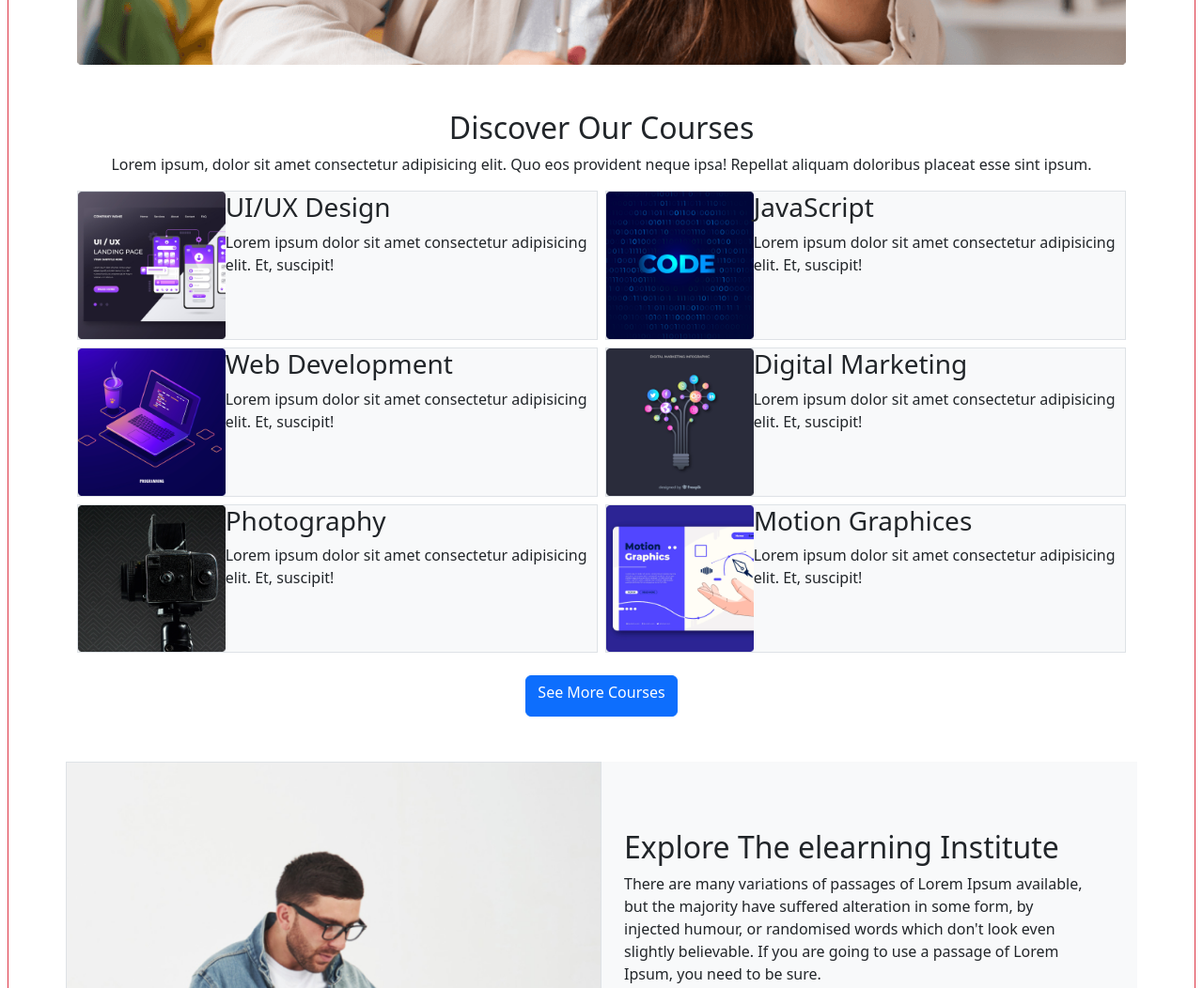
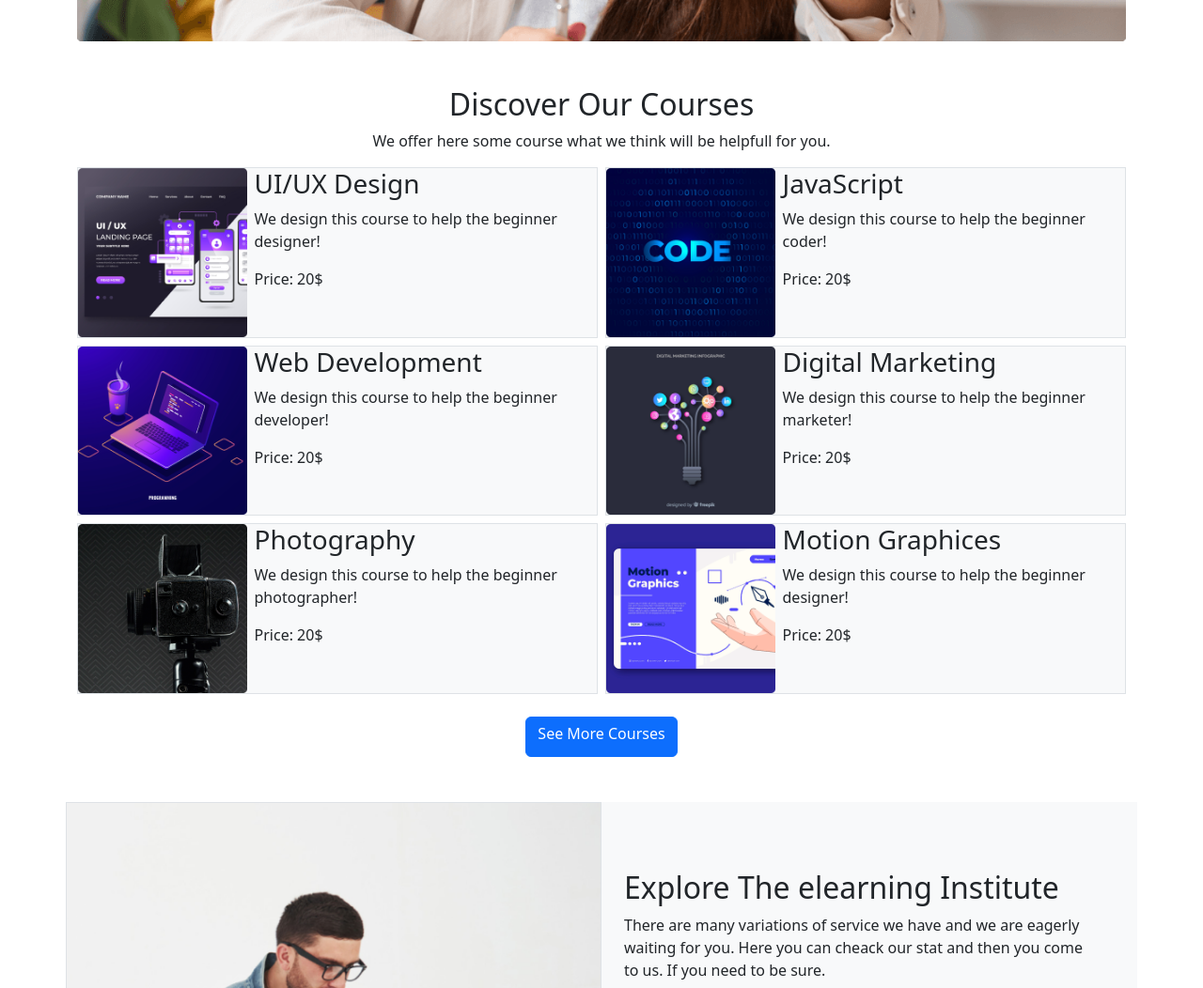
Before and after one commit to IkbalHasanMhamud/Pro-TechEdu, a plain HTML site: page index.html in a window 1280 px wide. Shown: the part 620-1672 px from the top of the page at 94% size. Drawn offline with Linux system fonts and the light colour scheme.

Commit message:
fourth commit

```diff
--- a/index.html
+++ b/index.html
@@ -55,11 +55,11 @@
           </nav>
 
     </header>
-    <main class="m-2 border border-danger g-3">
+    <main class="m-2 g-3">
 
       <!-----------------
         -------- Top Slide Show------
-      --------------------------  -->>
+      --------------------------  -->
 
         <section class="" style="max-height: 700px;">
             <div class="container">
@@ -109,19 +109,19 @@
         <section class="mt-5 mb-5">
             <div class="container text-center mt-5">
                 <h2>Discover Our Courses</h2>
-                <p>Lorem ipsum, dolor sit amet consectetur adipisicing elit. Quo eos provident neque ipsa! Repellat aliquam doloribus placeat esse sint ipsum.</p>
+                <p> We offer here some course what we think will be helpfull for you.</p>
             </div>
-            <div class="container text-start">
+            <div class="container text-start ">
               <div class="row g-2">
                 <div class="col-lg-6 ">
                   <div class="d-lg-flex d-md-flex border bg-light">
                     <div>
                       <img class="img-fluid" src="images/course/course-1.png">
                     </div>
-                    <div class="">
+                    <div class="w-75 ps-2">
                       <h3>UI/UX Design</h3>
-                      <p>Lorem ipsum dolor sit amet consectetur adipisicing elit. Et, suscipit!</p>
-
+                      <p>We design this course to help the beginner designer!</p>
+                      <p>Price: 20$</p>
                     </div>
                   </div>
                 </div>
@@ -130,9 +130,10 @@
                     <div>
                       <img class="img-fluid" src="images/course/course-2.png">
                     </div>
-                    <div>
+                    <div class="w-75 ps-2">
                       <h3>JavaScript</h3>
-                      <p>Lorem ipsum dolor sit amet consectetur adipisicing elit. Et, suscipit!</p>
+                      <p>We design this course to help the beginner coder!</p>
+                      <p>Price: 20$</p>
                     </div>
                   </div>
                 </div>
@@ -141,9 +142,10 @@
                     <div>
                       <img class="img-fluid" src="images/course/course-3.png">
                     </div>
-                    <div>
+                    <div class="w-75 ps-2">
                       <h3>Web Development</h3>
-                      <p>Lorem ipsum dolor sit amet consectetur adipisicing elit. Et, suscipit!</p>
+                      <p>We design this course to help the beginner developer!</p>
+                      <p>Price: 20$</p>
                     </div>
                   </div>
                 </div>
@@ -152,9 +154,10 @@
                     <div>
                       <img class="img-fluid" src="images/course/course-4.png">
                     </div>
-                    <div>
+                    <div class="w-75 ps-2">
                       <h3>Digital Marketing</h3>
-                      <p>Lorem ipsum dolor sit amet consectetur adipisicing elit. Et, suscipit!</p>
+                      <p>We design this course to help the beginner marketer!</p>
+                      <p>Price: 20$</p>
                     </div>
                   </div>
                 </div>
@@ -163,9 +166,10 @@
                     <div>
                       <img class="img-fluid" src="images/course/course-5.png">
                     </div>
-                    <div>
+                    <div class="w-75 ps-2">
                       <h3>Photography</h3>
-                      <p>Lorem ipsum dolor sit amet consectetur adipisicing elit. Et, suscipit!</p>
+                      <p>We design this course to help the beginner photographer!</p>
+                      <p>Price: 20$</p>
                     </div>
                   </div>
                 </div>
@@ -174,9 +178,10 @@
                     <div>
                       <img class="img-fluid" src="images/course/course-6.png">
                     </div>
-                    <div>
+                    <div class="w-75 ps-2">
                       <h3>Motion Graphices</h3>
-                      <p>Lorem ipsum dolor sit amet consectetur adipisicing elit. Et, suscipit!</p>
+                      <p>We design this course to help the beginner designer!</p>
+                      <p>Price: 20$</p>
                     </div>
                   </div>
                 </div>
@@ -211,10 +216,7 @@
                   <card-body class="p-2 p-xl-4 row align-items-center mt-lg-5 col-sm-12">
                     <h3 class="h2">Explore The elearning Institute</h3>
                     <p>
-                      There are many variations of passages of Lorem Ipsum available, but the
-                      majority have suffered alteration in some form, by injected humour, or
-                      randomised words which don't look even slightly believable. If you are going
-                      to use a passage of Lorem Ipsum, you need to be sure.
+                      There are many variations of service we have and we are eagerly waiting for you. Here you can cheack our stat and then you come to us. If you need to be sure.
                     </p>
                     <div class="container d-flex " style="column-gap: 20px;">
                       <div>
@@ -250,12 +252,12 @@
 
         <section class="m-2 mb-5">
           <div class="container bg-primary border border-0 rounded p-5 ">
-            <div class="d-lg-flex col-md-12 col-sm-12 border border-danger row" >
-              <div class="col-lg-6 col-md-12 col-sm-12 border border-danger text-white">
+            <div class="d-lg-flex col-md-12 col-sm-12  row" >
+              <div class="col-lg-6 col-md-12 col-sm-12  text-white">
                 <h2>Ready to join?</h2>
-                <p>Lorem ipsum dolor sit amet consectetur adipisicing elit. Delectus, vero?</p>
+                <p>To join with us , you have to Register here,are you ready?</p>
               </div>
-              <div class="col-lg-5 col-md-12 col-sm-12 mt-4 text-center text-lg-end border border-danger " >
+              <div class="col-lg-5 col-md-12 col-sm-12 mt-4 text-center text-lg-end  " >
                 <button class="bg-white border border-0 rounded p-2 ps-lg-4 pe-4 text-primary">Register Now</button>
               </div>
             </div>
@@ -267,10 +269,10 @@
         <!------------Ask QUestion---------
         --------------->
 
-        <section class=" mt-2 p-2 border border-danger">
+        <section class=" mt-2 p-2 ">
           <div class="container  ">
             <h2 class="text-center">Frequently Asked Questions</h2>
-            <p>Lorem ipsum dolor sit amet consectetur, adipisicing elit. Cum quaerat incidunt molestias soluta voluptas quae nulla commodi et at quam?</p>
+            <p>if you have anything to know you can can ask to us and we are set some commen question and answer here</p>
           </div>
           <div class="accordion m-lg-2 p-lg-5 " id="accordionExample">
             <div class="accordion-item">
@@ -281,7 +283,7 @@
               </h2>
               <div id="collapseOne" class="accordion-collapse collapse show" aria-labelledby="headingOne" data-bs-parent="#accordionExample">
                 <div class="accordion-body">
-                  <strong>This is the first item's accordion body.</strong> It is shown by default, until the collapse plugin adds the appropriate classes that we use to style each element. These classes control the overall appearance, as well as the showing and hiding via CSS transitions. You can modify any of this with custom CSS or overriding our default variables. It's also worth noting that just about any HTML can go within the <code>.accordion-body</code>, though the transition does limit overflow.
+                  <strong>Flexbox is the one dimentional layot based on css and Grid is the two dimentional layout.</strong> It is shown by default, until the collapse plugin adds the appropriate classes that we use to style each element. These classes control the overall appearance, as well as the showing and hiding via CSS transitions. You can modify any of this with custom CSS or overriding our default variables. It's also worth noting that just about any HTML can go within the <code>.accordion-body</code>, though the transition does limit overflow.
                 </div>
               </div>
             </div>
```
